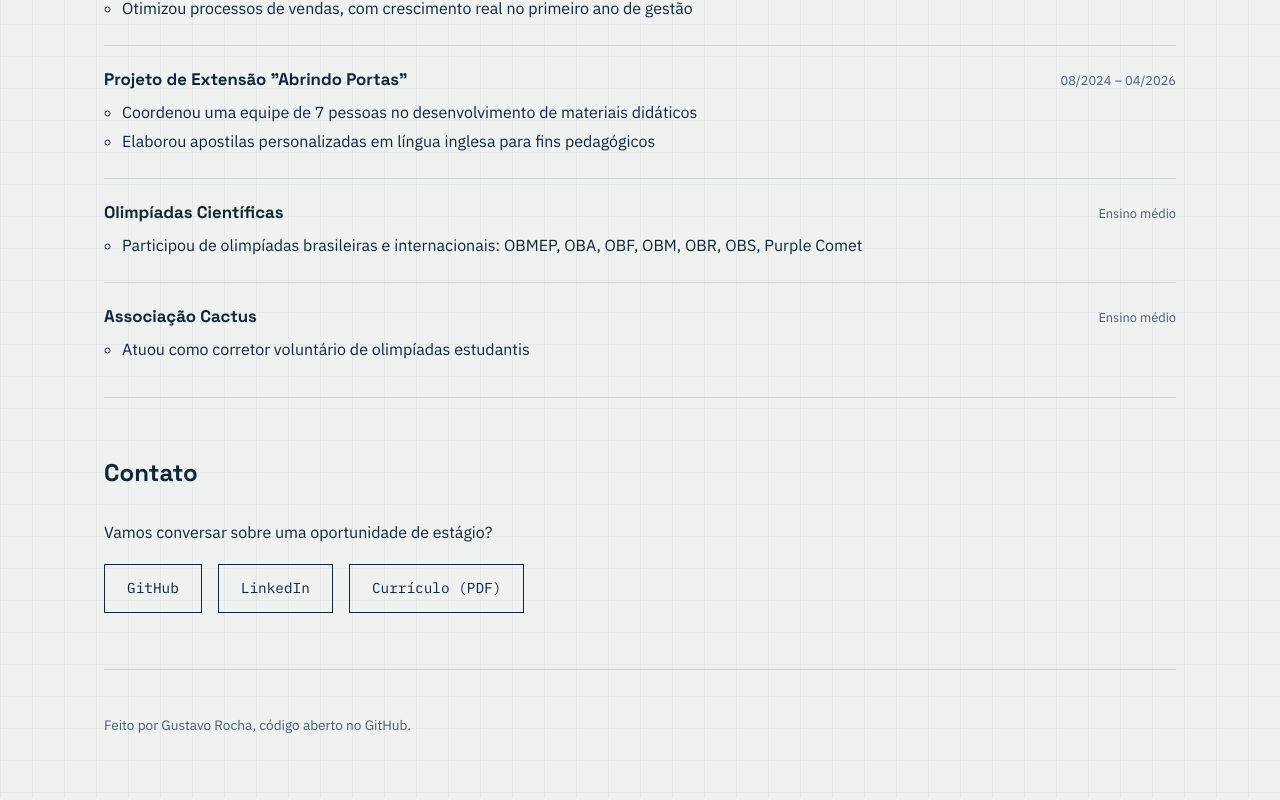
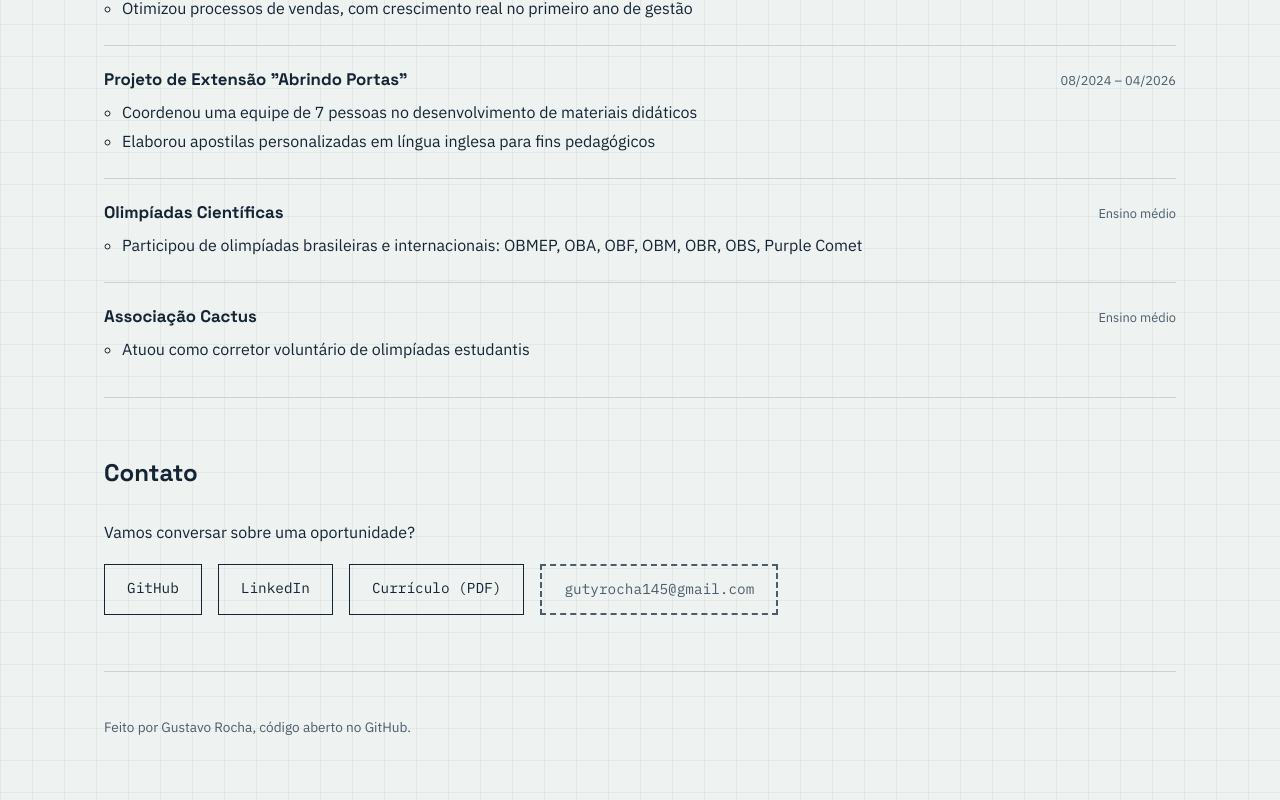
Before and after one commit to Pachecw/Pachecw.github.io, a React (Vite) app: page / in a window 1280 px wide. Shown: the part 2280-3080 px from the top of the page. Built offline with nearby package versions, Linux system fonts and the light colour scheme.

Commit message:
email adicionado

```diff
--- a/src/components/Contact.tsx
+++ b/src/components/Contact.tsx
@@ -2,7 +2,7 @@ export default function Contact() {
   return (
     <section id="contato" className="contact">
       <h2>Contato</h2>
-      <p>Vamos conversar sobre uma oportunidade de estágio?</p>
+      <p>Vamos conversar sobre uma oportunidade?</p>
       <div className="contact-links">
         <a
           className="contact-button"
@@ -12,7 +12,7 @@ export default function Contact() {
         >
           GitHub
         </a>
-        {/* Troque pelo link real do seu perfil do LinkedIn */}
+
         <a
           className="contact-button"
           href="https://www.linkedin.com/in/gustavo-oliveira-pacheco-rocha-bb04bb322"
@@ -29,6 +29,8 @@ export default function Contact() {
         >
           Currículo (PDF)
         </a>
+        <span className="contact-static">gutyrocha145@gmail.com</span>
+
       </div>
     </section>
   )
--- a/src/index.css
+++ b/src/index.css
@@ -465,6 +465,15 @@ h2 {
   transition: background-color 0.15s ease, color 0.15s ease;
 }
 
+.contact-static {
+  display: inline-block;
+  padding: 12px 22px;
+  border: 2px dashed var(--ink-soft);
+  color: var(--ink-soft);
+  font-family: var(--font-mono);
+  font-size: 0.9rem;
+}
+
 .contact-button:hover {
   background-color: var(--ink);
   color: var(--paper);
```
